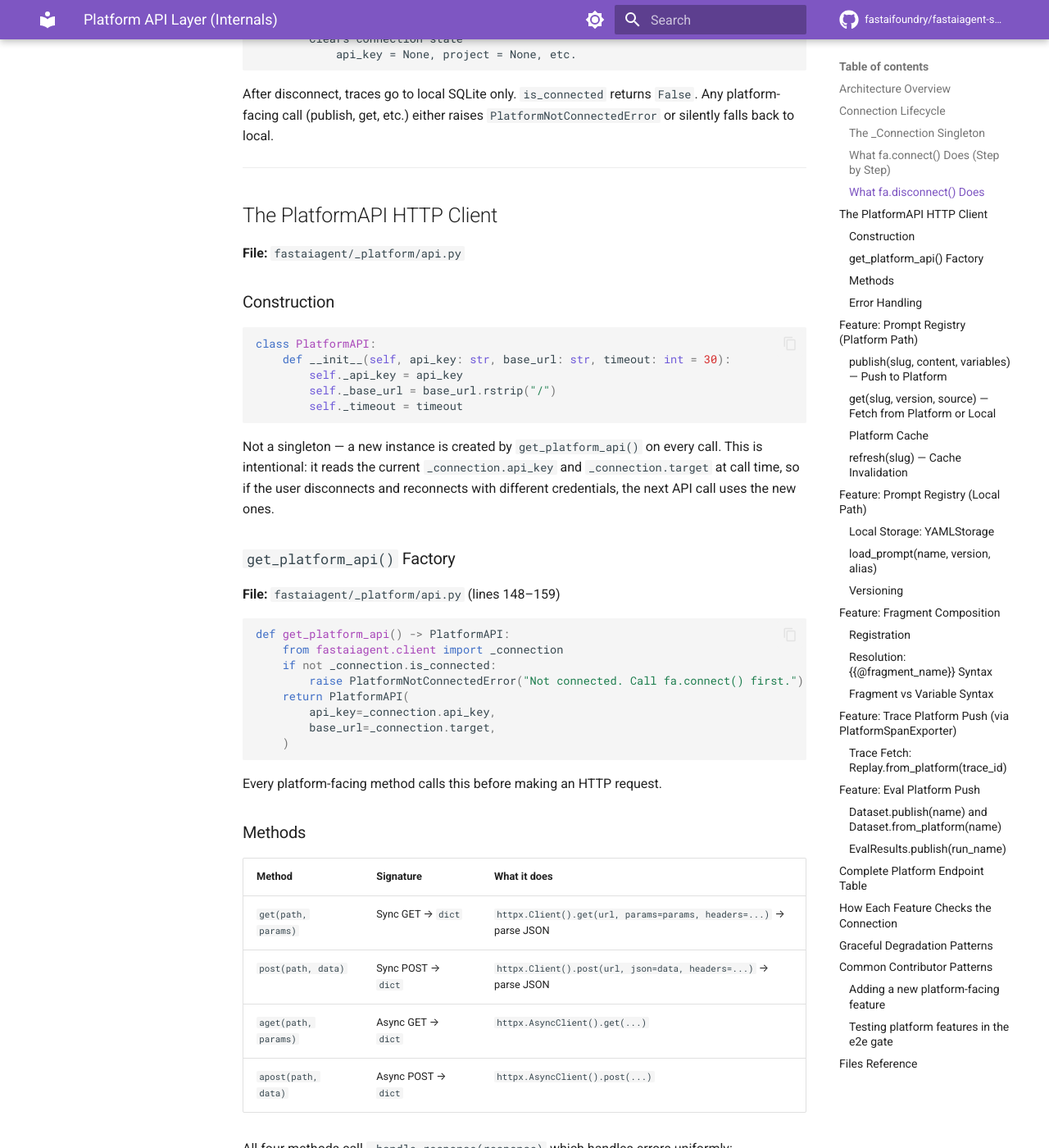
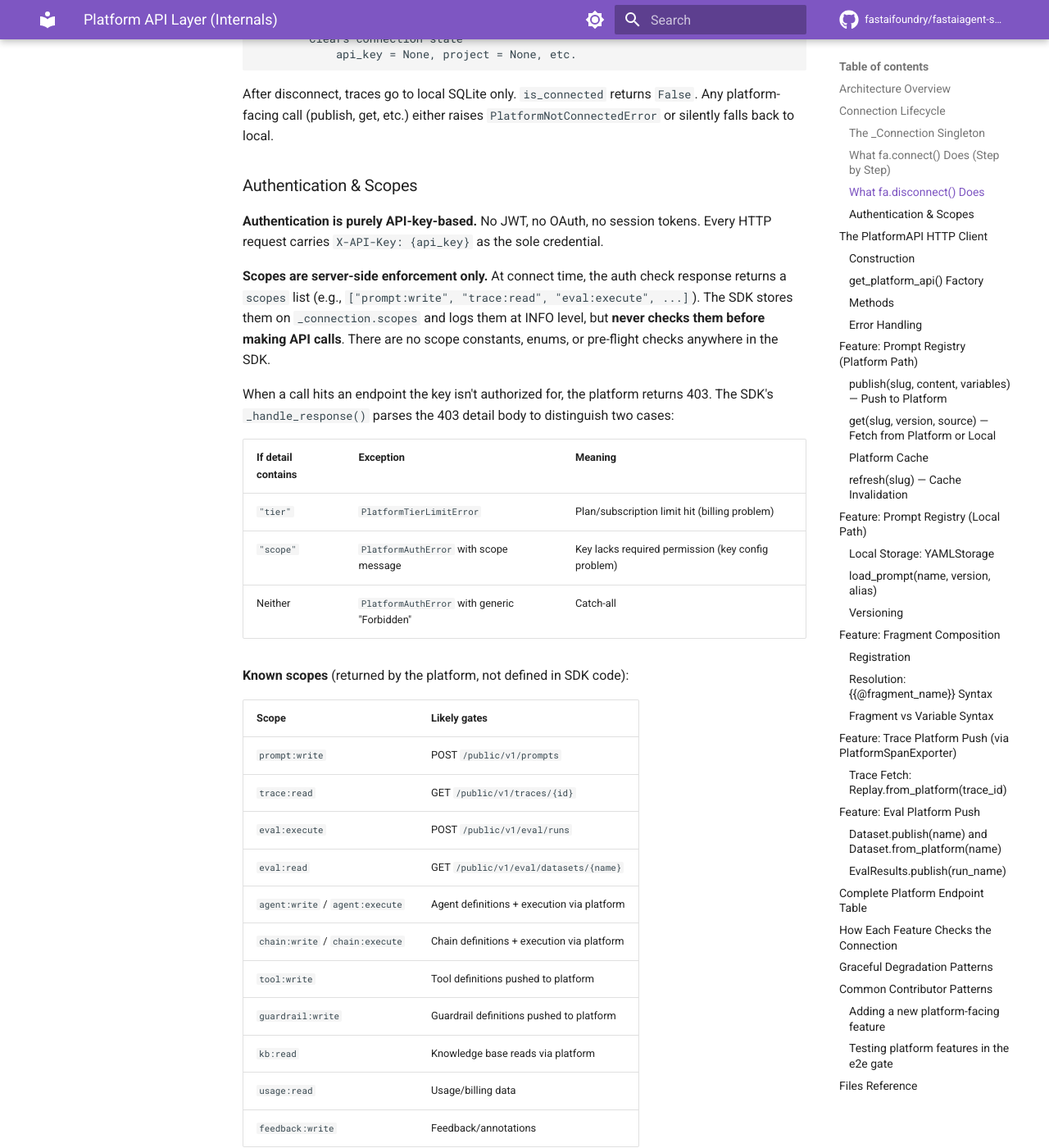
Before and after one commit to fastaifoundry/fastaiagent-sdk, an MkDocs documentation site: the page built from docs/internals/platform-api.md, in a window 1280 px wide and 1400 px high, scrolled down 2865 px. Shown: the whole window at 82% size. Built offline with MkDocs 1.6.1 and Material for MkDocs 9.7.7, drawn with Linux system fonts in a browser that asks for light colours; comment, search, counter and statistics services are not loaded; some of the changed text lies outside the part shown.

Commit message:
docs: add Authentication & Scopes section to platform-api internals
Adds a ~35-line subsection under "Connection Lifecycle" in
docs/internals/platform-api.md documenting:

- Auth mechanism: purely API-key-based (X-API-Key header), no JWT/OAuth
- Scopes are stored at connect time but never client-side enforced —
  server-side only, SDK gets 403 if key lacks required scope
- The 403 parsing logic: how _handle_response() distinguishes tier
  limits (billing) from scope errors (permissions) from generic 403s
- Complete scope table mapping each known scope to the endpoint it gates
- Silent-failure edge case: PlatformSpanExporter swallows 403s on
  trace ingest, so missing trace scope = traces silently don't land

Placed inline with the connection lifecycle rather than a standalone
doc — the system is too simple (one HTTP call, three stored fields,
no client-side logic) to warrant its own file.

Co-Authored-By: Claude Opus 4.6 (1M context) <noreply@anthropic.com>

````diff
--- a/docs/internals/platform-api.md
+++ b/docs/internals/platform-api.md
@@ -132,6 +132,38 @@ fa.disconnect()
 ```
 
 After disconnect, traces go to local SQLite only. `is_connected` returns `False`. Any platform-facing call (publish, get, etc.) either raises `PlatformNotConnectedError` or silently falls back to local.
+
+### Authentication & Scopes
+
+**Authentication is purely API-key-based.** No JWT, no OAuth, no session tokens. Every HTTP request carries `X-API-Key: {api_key}` as the sole credential.
+
+**Scopes are server-side enforcement only.** At connect time, the auth check response returns a `scopes` list (e.g., `["prompt:write", "trace:read", "eval:execute", ...]`). The SDK stores them on `_connection.scopes` and logs them at INFO level, but **never checks them before making API calls**. There are no scope constants, enums, or pre-flight checks anywhere in the SDK.
+
+When a call hits an endpoint the key isn't authorized for, the platform returns 403. The SDK's `_handle_response()` parses the 403 detail body to distinguish two cases:
+
+| If detail contains | Exception | Meaning |
+|-----|-----|-----|
+| `"tier"` | `PlatformTierLimitError` | Plan/subscription limit hit (billing problem) |
+| `"scope"` | `PlatformAuthError` with scope message | Key lacks required permission (key config problem) |
+| Neither | `PlatformAuthError` with generic "Forbidden" | Catch-all |
+
+**Known scopes** (returned by the platform, not defined in SDK code):
+
+| Scope | Likely gates |
+|-------|-------------|
+| `prompt:write` | POST `/public/v1/prompts` |
+| `trace:read` | GET `/public/v1/traces/{id}` |
+| `eval:execute` | POST `/public/v1/eval/runs` |
+| `eval:read` | GET `/public/v1/eval/datasets/{name}` |
+| `agent:write` / `agent:execute` | Agent definitions + execution via platform |
+| `chain:write` / `chain:execute` | Chain definitions + execution via platform |
+| `tool:write` | Tool definitions pushed to platform |
+| `guardrail:write` | Guardrail definitions pushed to platform |
+| `kb:read` | Knowledge base reads via platform |
+| `usage:read` | Usage/billing data |
+| `feedback:write` | Feedback/annotations |
+
+**One silent-failure edge case:** `PlatformSpanExporter.export()` returns `SUCCESS` regardless of HTTP status. If the key lacks the trace write scope, traces silently don't land on the platform and the user is never notified. All other platform features raise explicitly on 403.
 
 ---
 
````
